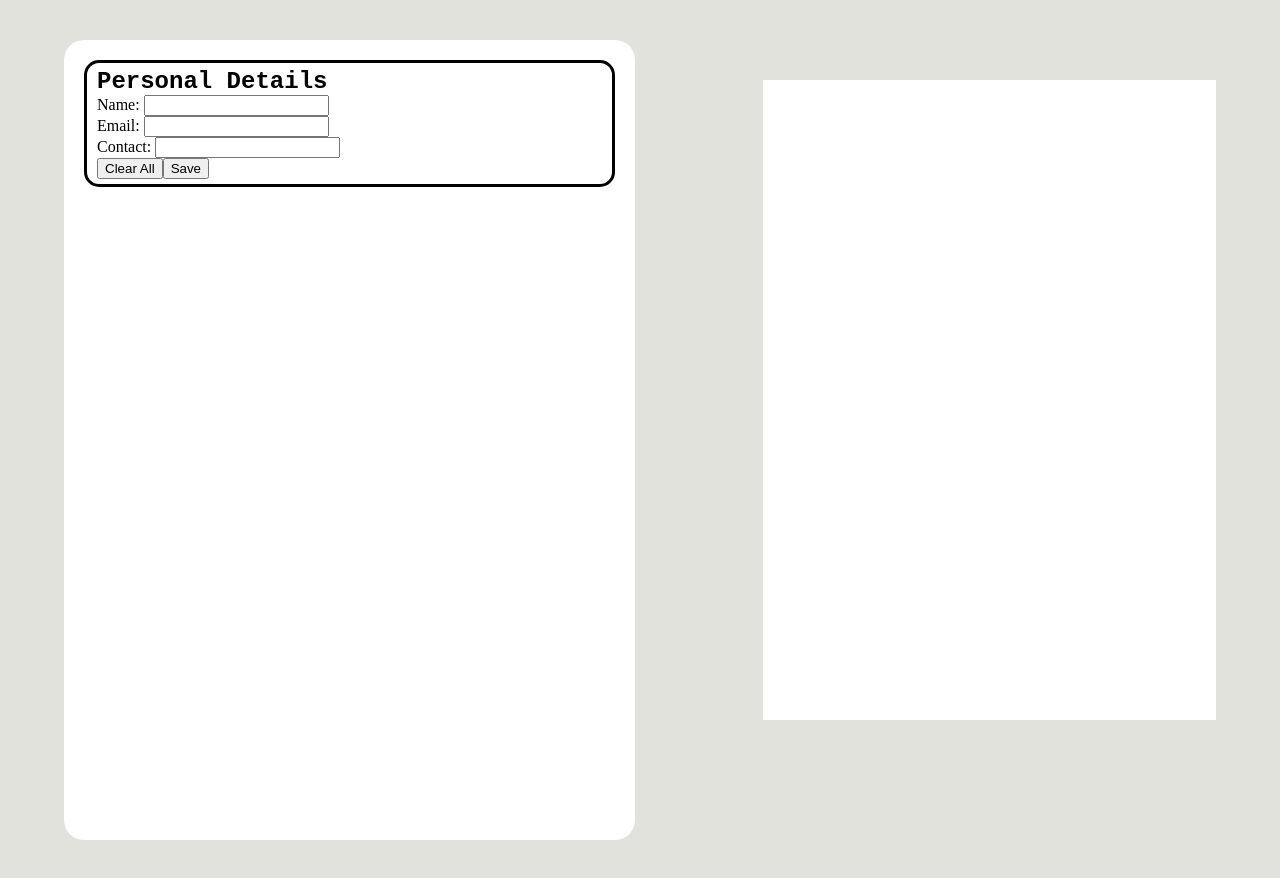
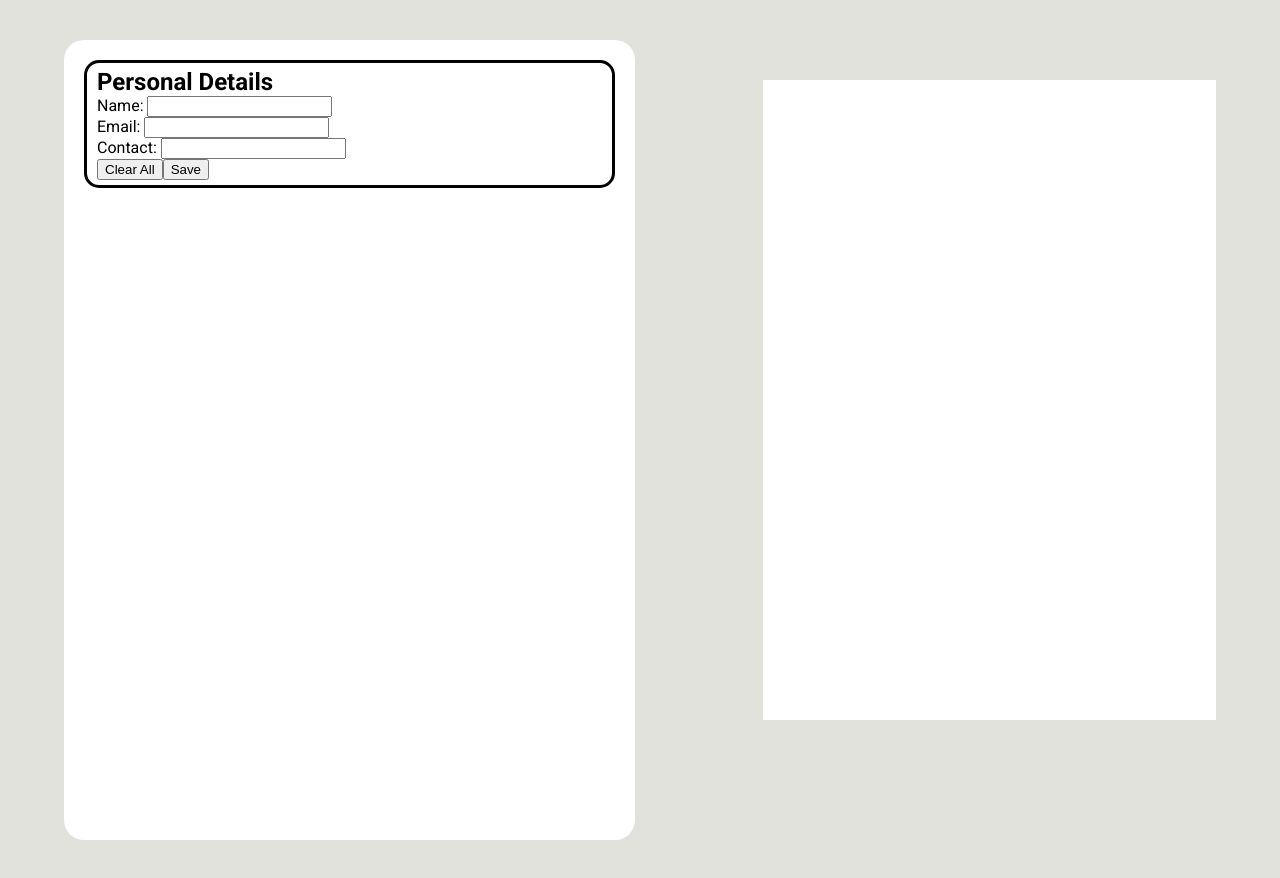
Before and after one commit to ruchik-panwal/ResumeBuilder, a React (Vite) app: page / in a window 1280 px wide. Built offline with nearby package versions, Linux system fonts and the light colour scheme.

Commit message:
css for resumePreview

```diff
--- a/src/styles/fontColour.css
+++ b/src/styles/fontColour.css
@@ -1,3 +1,7 @@
+@import url('https://fonts.googleapis.com/css2?family=Roboto:ital,wght@0,100..900;1,100..900&display=swap');
+
+
 :root {
+  font-size: 16px;
   --bgc: #e0e2db;
 }
--- a/src/styles/main.css
+++ b/src/styles/main.css
@@ -3,6 +3,7 @@
     margin: 0;
     box-sizing: border-box;
     width: 100vw;
+    font-family: "Roboto";
     background-color: var(--bgc);
 }
 
@@ -11,3 +12,11 @@
     width: 100%;
     display: flex;
 }
+
+h1,
+h2,
+h3,
+p{
+    margin: 0;
+    padding: 0;
+}
--- a/src/styles/resumeEditor.css
+++ b/src/styles/resumeEditor.css
@@ -19,7 +19,5 @@
 }
 
 h1{
-    margin: 0;
-    font-family: 'Courier New', Courier, monospace;
     font-size: 1.5rem;
 }
--- a/src/styles/resumePreview.css
+++ b/src/styles/resumePreview.css
@@ -1,7 +1,26 @@
-.a4Preview{
-    height: 80vh;
-    aspect-ratio: 1 / 1.414;
-    background-color: white;
+.a4Preview {
+  height: 80vh;
+  aspect-ratio: 1 / 1.414;
+  background-color: white;
 
-    margin: 10vh 5vw;
+  margin: 10vh 5vw;
 }
+
+.personalDetails {
+  display: flex;
+  flex-direction: column;
+  justify-content: center;
+  align-items: center;
+  margin: 2vh;
+}
+.personalDetails h1 {
+  font-family: sans-serif;
+  font-size: 2.41vh;
+}
+.personalDetails p {
+  font-size: 1.25vh;
+}
+.personalDetails div {
+  display: flex;
+  gap: 1vh;
+}
```
